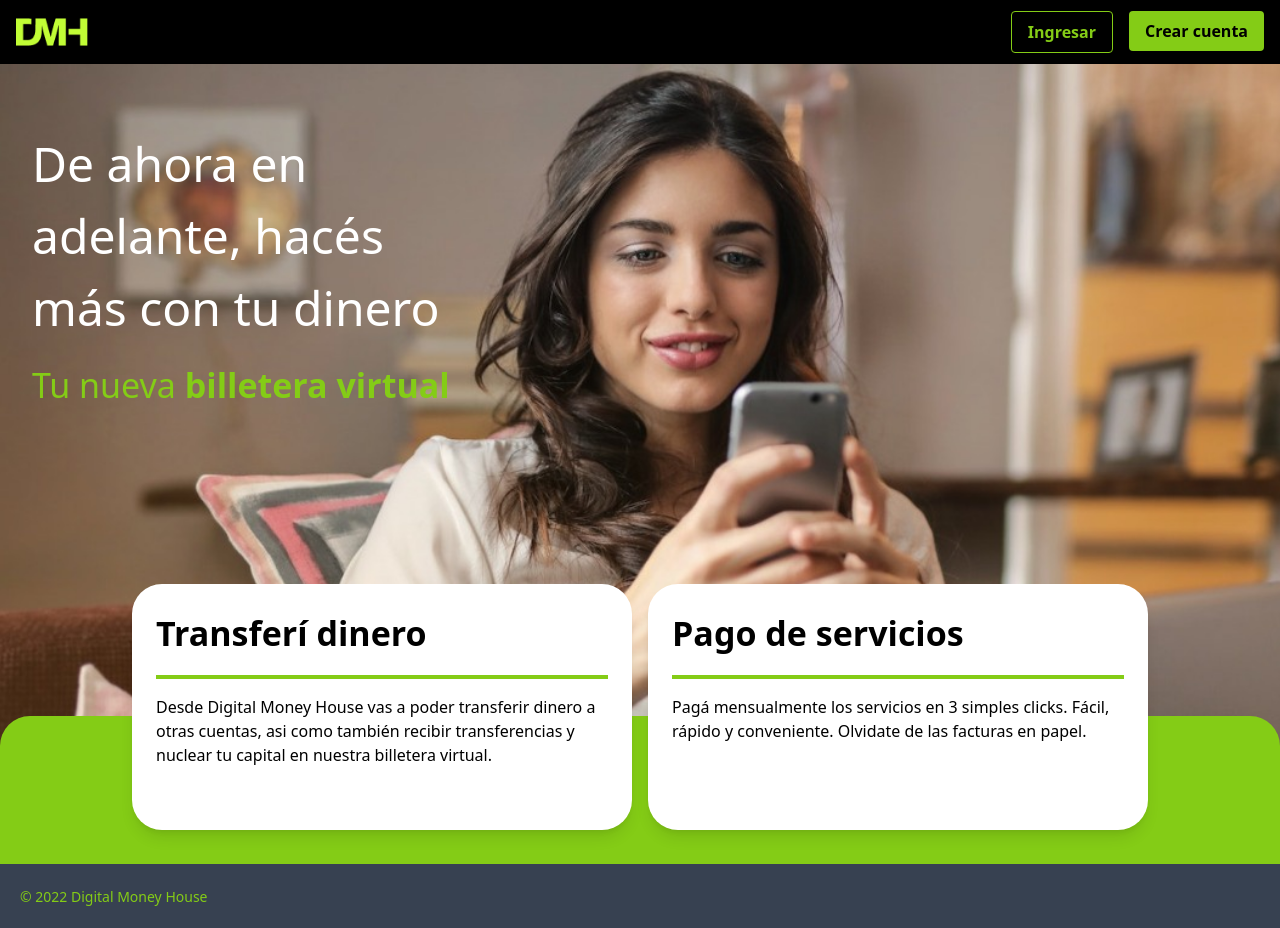
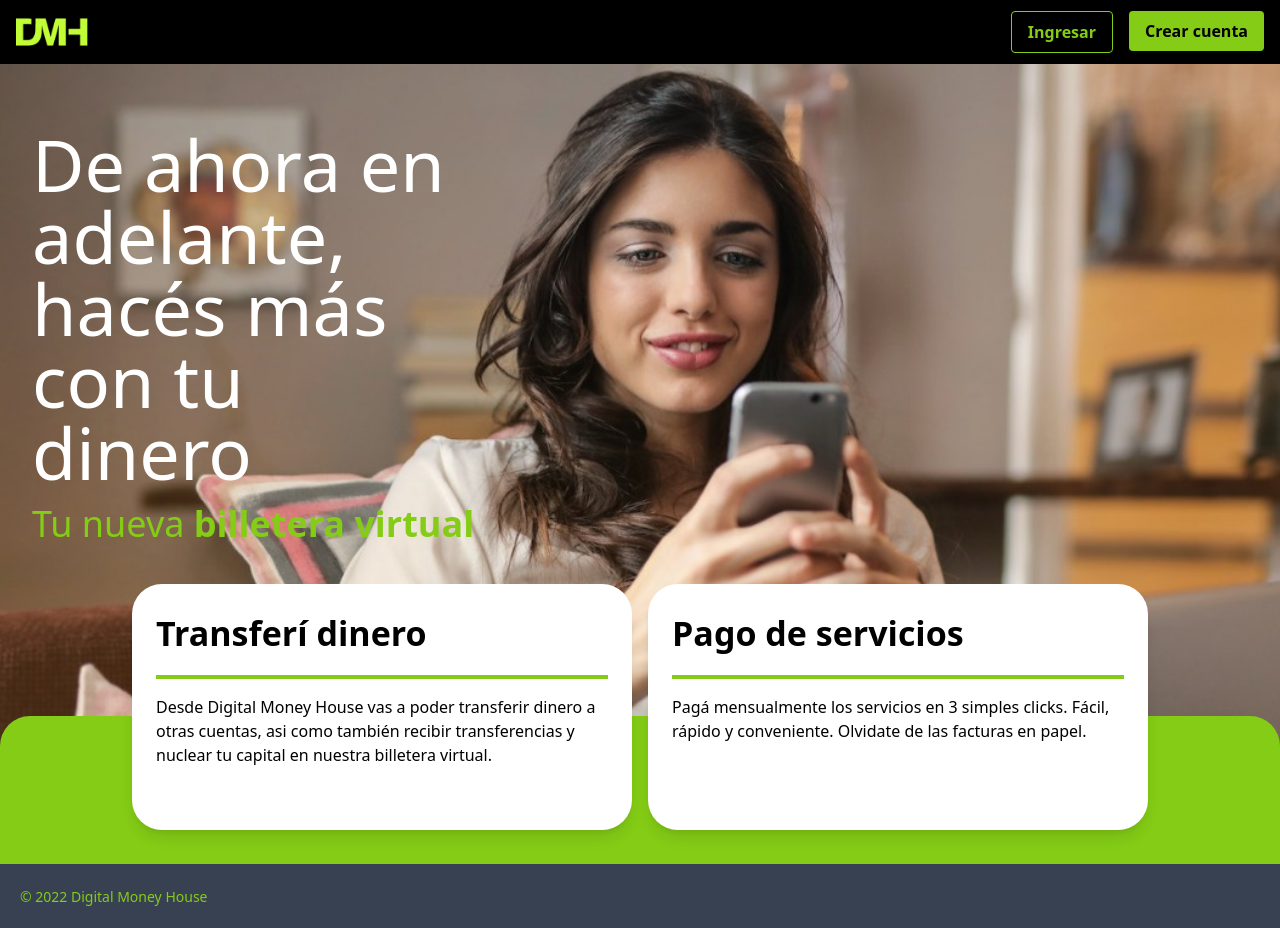
Before and after one commit to eayala199/DigitalMoneyHouse-Proyecto, a Next.js app: page / in a window 1280 px wide. Built offline with nearby package versions, Linux system fonts and the light colour scheme.

Commit message:
ultimas correcciones 2

```diff
--- a/src/app/components/body/Body.tsx
+++ b/src/app/components/body/Body.tsx
@@ -4,23 +4,12 @@
 const Body = () => {
   return (
     <div className="h-screen bg-cover bg-center relative" style={{ backgroundImage: "url('/assets/fondo-home.jpeg')" }}>
-      <style jsx>{`
-        @media (max-width: 375px) {
-          .text-responsive-h1 {
-            font-size: 28px;
-          }
-          .text-responsive-h2 {
-            font-size: 20px;
-          }
-        }
-      `}</style>
-
       <div className="flex flex-col justify-start h-full text-white px-8 pt-16">
         <div className="max-w-md">
-          <h1 className="text-[48px] text-left mb-4 text-responsive-h1">
+          <h1 className="text-4xl sm:text-5xl md:text-6xl lg:text-7xl text-left mb-4">
             De ahora en adelante, hacés más con tu dinero
           </h1>
-          <h2 className="text-[34px] text-left text-lime-500 text-responsive-h2">
+          <h2 className="text-2xl sm:text-3xl md:text-4xl text-lime-500 text-left">
             Tu nueva <strong>billetera virtual</strong>
           </h2>
         </div>
```
